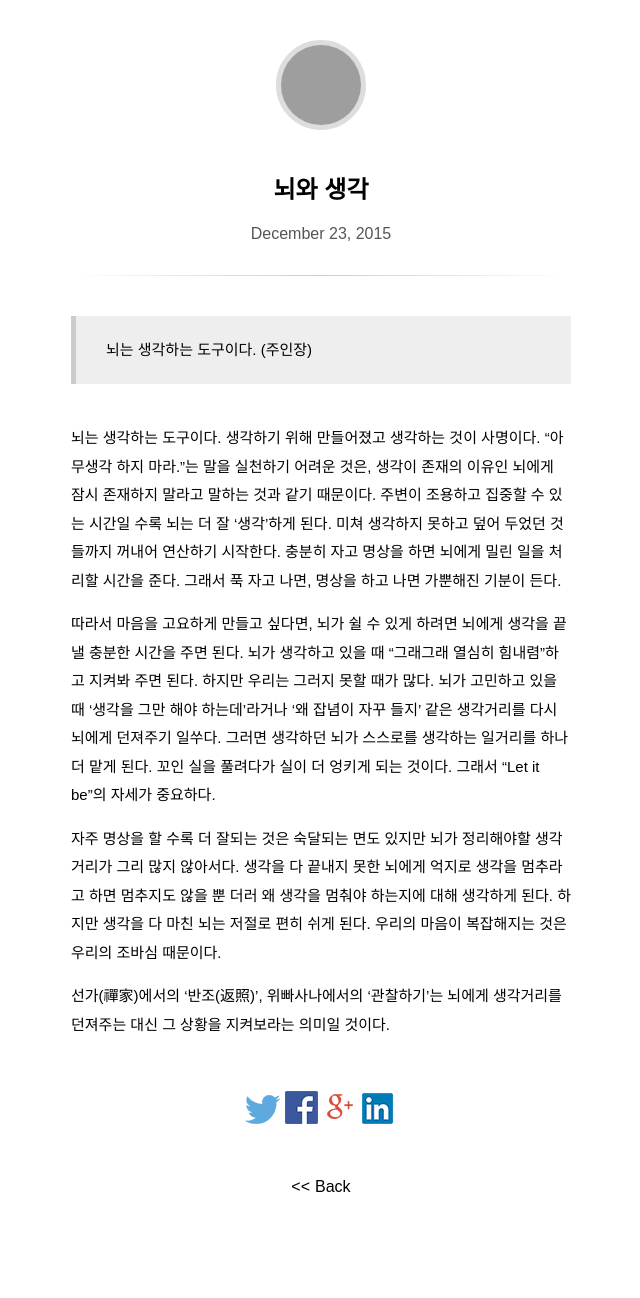
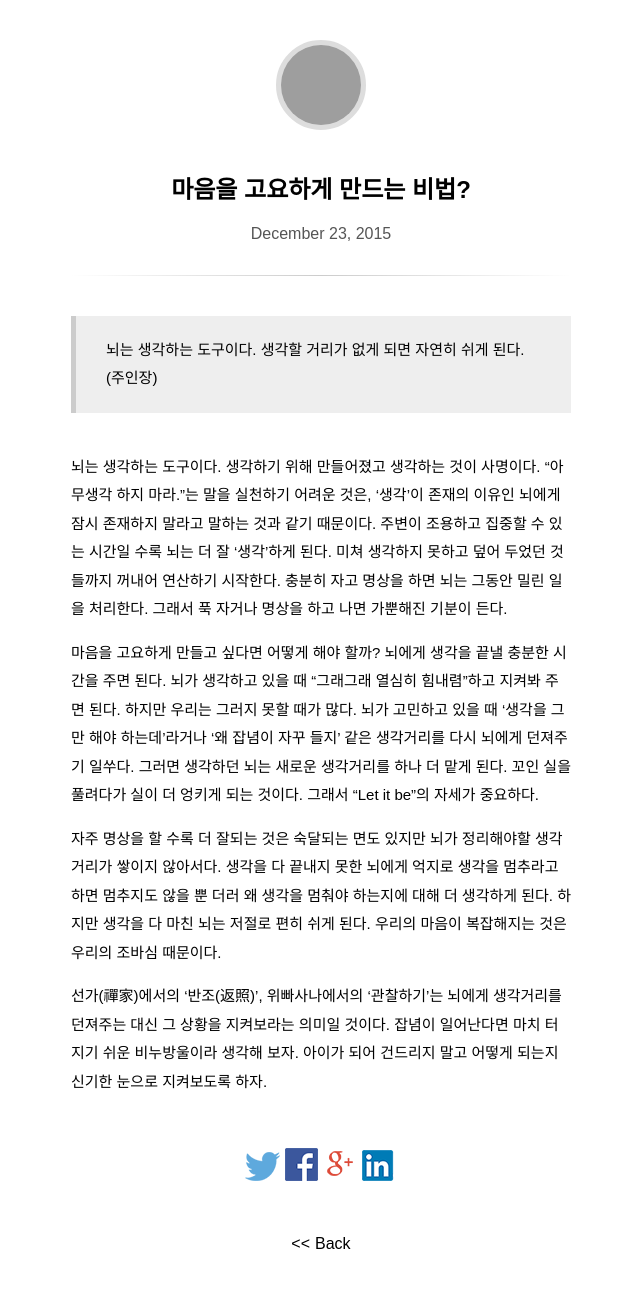
Before and after one commit to pinedance/blog, a Jekyll site: the page built from _posts/2015/07-12/2015-12-23-brain-and-thinkning.md, in a window 1280 px wide. Shown: the whole page, without its empty margins (319-959 px from the left). Built offline with Jekyll 4.4.1, drawn with Linux system fonts in a browser that asks for light colours; some web fonts are replaced; before the commit the page ends 1241 px from its top, so only the background shows below that; grey boxes are pictures that could not be loaded.

Commit message:
update some posts

```diff
--- a/_posts/2015/07-12/2015-12-23-brain-and-thinkning.md
+++ b/_posts/2015/07-12/2015-12-23-brain-and-thinkning.md
@@ -1,16 +1,16 @@
 ---
 layout: post
-title:  "뇌와 생각"
+title:  "마음을 고요하게 만드는 비법?"
 categories: think
 ---
 
-> 뇌는 생각하는 도구이다. (주인장)
+> 뇌는 생각하는 도구이다. 생각할 거리가 없게 되면 자연히 쉬게 된다. (주인장)
 
 
-뇌는 생각하는 도구이다. 생각하기 위해 만들어졌고 생각하는 것이 사명이다. "아무생각 하지 마라."는 말을 실천하기 어려운 것은, 생각이 존재의 이유인 뇌에게 잠시 존재하지 말라고 말하는 것과 같기 때문이다. 주변이 조용하고 집중할 수 있는 시간일 수록 뇌는 더 잘 '생각'하게 된다. 미쳐 생각하지 못하고 덮어 두었던 것들까지 꺼내어 연산하기 시작한다. 충분히 자고 명상을 하면 뇌에게 밀린 일을 처리할 시간을 준다. 그래서 푹 자고 나면, 명상을 하고 나면 가뿐해진 기분이 든다.
+뇌는 생각하는 도구이다. 생각하기 위해 만들어졌고 생각하는 것이 사명이다. "아무생각 하지 마라."는 말을 실천하기 어려운 것은, '생각'이 존재의 이유인 뇌에게 잠시 존재하지 말라고 말하는 것과 같기 때문이다. 주변이 조용하고 집중할 수 있는 시간일 수록 뇌는 더 잘 '생각'하게 된다. 미쳐 생각하지 못하고 덮어 두었던 것들까지 꺼내어 연산하기 시작한다. 충분히 자고 명상을 하면 뇌는 그동안 밀린 일을 처리한다. 그래서 푹 자거나 명상을 하고 나면 가뿐해진 기분이 든다.
 
-따라서 마음을 고요하게 만들고 싶다면, 뇌가 쉴 수 있게 하려면 뇌에게 생각을 끝 낼 충분한 시간을 주면 된다. 뇌가 생각하고 있을 때 "그래그래 열심히 힘내렴"하고 지켜봐 주면 된다. 하지만 우리는 그러지 못할 때가 많다. 뇌가 고민하고 있을 때 '생각을 그만 해야 하는데'라거나 '왜 잡념이 자꾸 들지' 같은 생각거리를 다시 뇌에게 던져주기 일쑤다. 그러면 생각하던 뇌가 스스로를 생각하는 일거리를 하나 더 맡게 된다. 꼬인 실을 풀려다가 실이 더 엉키게 되는 것이다. 그래서 "Let it be"의 자세가 중요하다.
+마음을 고요하게 만들고 싶다면 어떻게 해야 할까? 뇌에게 생각을 끝낼 충분한 시간을 주면 된다. 뇌가 생각하고 있을 때 "그래그래 열심히 힘내렴"하고 지켜봐 주면 된다. 하지만 우리는 그러지 못할 때가 많다. 뇌가 고민하고 있을 때 '생각을 그만 해야 하는데'라거나 '왜 잡념이 자꾸 들지' 같은 생각거리를 다시 뇌에게 던져주기 일쑤다. 그러면 생각하던 뇌는 새로운 생각거리를 하나 더 맡게 된다. 꼬인 실을 풀려다가 실이 더 엉키게 되는 것이다. 그래서 "Let it be"의 자세가 중요하다.
 
-자주 명상을 할 수록 더 잘되는 것은 숙달되는 면도 있지만 뇌가 정리해야할 생각거리가 그리 많지 않아서다. 생각을 다 끝내지 못한 뇌에게 억지로 생각을 멈추라고 하면 멈추지도 않을 뿐 더러 왜 생각을 멈춰야 하는지에 대해 생각하게 된다. 하지만 생각을 다 마친 뇌는 저절로 편히 쉬게 된다. 우리의 마음이 복잡해지는 것은 우리의 조바심 때문이다.
+자주 명상을 할 수록 더 잘되는 것은 숙달되는 면도 있지만 뇌가 정리해야할 생각거리가 쌓이지 않아서다. 생각을 다 끝내지 못한 뇌에게 억지로 생각을 멈추라고 하면 멈추지도 않을 뿐 더러 왜 생각을 멈춰야 하는지에 대해 더 생각하게 된다. 하지만 생각을 다 마친 뇌는 저절로 편히 쉬게 된다. 우리의 마음이 복잡해지는 것은 우리의 조바심 때문이다.
 
-선가(禪家)에서의 '반조(返照)', 위빠사나에서의 '관찰하기'는 뇌에게 생각거리를 던져주는 대신 그 상황을 지켜보라는 의미일 것이다.
+선가(禪家)에서의 '반조(返照)', 위빠사나에서의 '관찰하기'는 뇌에게 생각거리를 던져주는 대신 그 상황을 지켜보라는 의미일 것이다. 잡념이 일어난다면 마치 터지기 쉬운 비누방울이라 생각해 보자. 아이가 되어 건드리지 말고 어떻게 되는지 신기한 눈으로 지켜보도록 하자.
```
Also changed, not shown: _posts/2016/07-12/2016-09-24-how-to-rule-people.md (added, +60 -0 lines), _posts/2016/07-12/2016-09-24-how-to-rull-people.md (deleted, +0 -46 lines).
